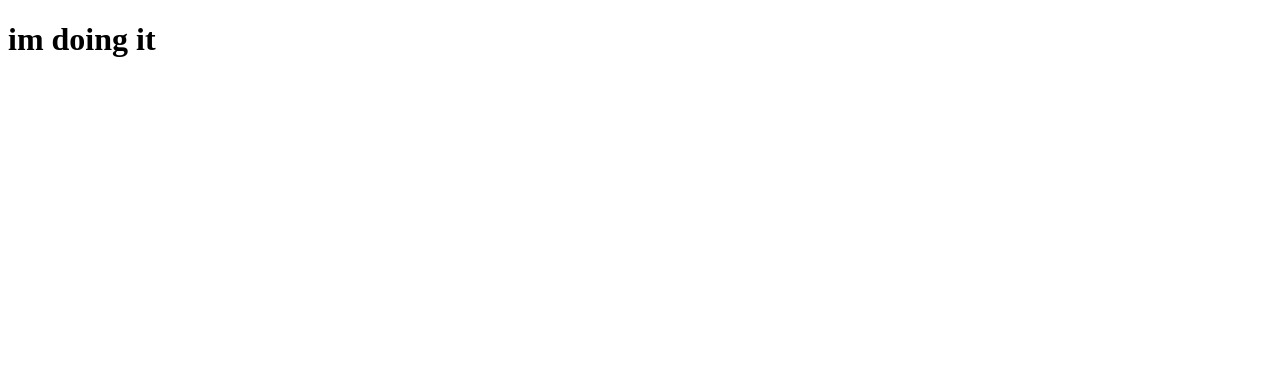
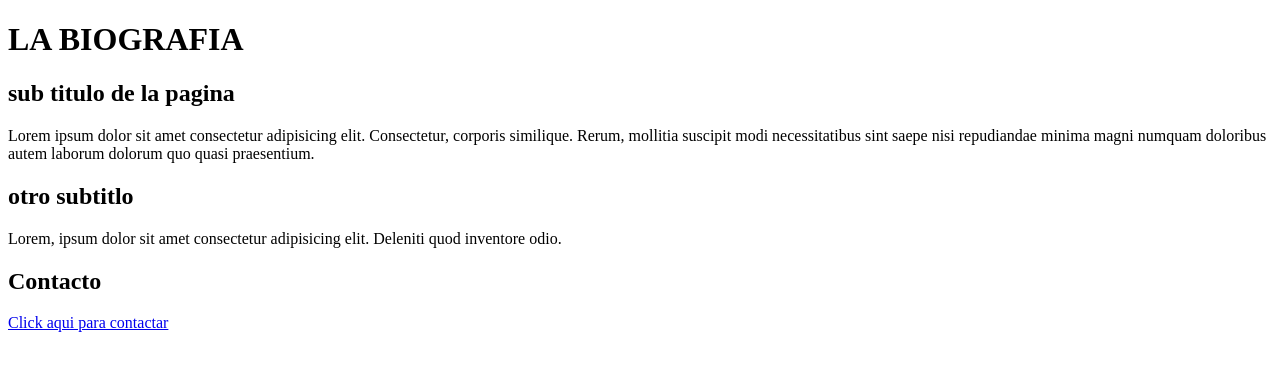
Before and after one commit to leghram/TecsupPracticas, a plain HTML site: page index.html in a window 1280 px wide. Drawn offline with Linux system fonts and the light colour scheme.

Commit message:
enviandoTercerGit

```diff
--- a/index.html
+++ b/index.html
@@ -7,7 +7,27 @@
     <title>Document</title>
 </head>
 <body>
+    <header>
+        <h1>LA BIOGRAFIA</h1>
+    </header>
+    <main>
+        <section>
+            <h2>sub titulo de la pagina</h2>
+            <p>Lorem ipsum dolor sit amet consectetur adipisicing elit. Consectetur, corporis similique. Rerum, mollitia suscipit modi necessitatibus sint saepe nisi repudiandae minima magni numquam doloribus autem laborum dolorum quo quasi praesentium.</p>
+        </section>
+        <section>
+            <h2> otro subtitlo</h2>
+            <p>Lorem, ipsum dolor sit amet consectetur adipisicing elit. Deleniti quod inventore odio.</p>
+        </section>
 
-    <h1>im doing it</h1>
+    </main>
+
+    <footer>
+        <section>
+            <h2>Contacto</h2>
+            <a href="EJEMPLODEGMAIL@GMAIL.COM">Click aqui para contactar</a>
+        </section>
+    </footer>
+
 </body>
 </html>
```
